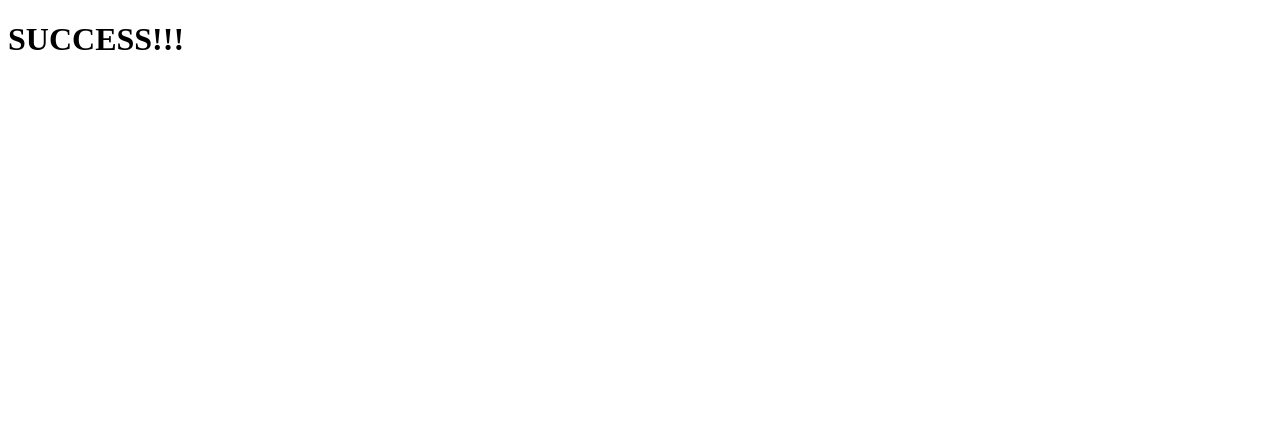
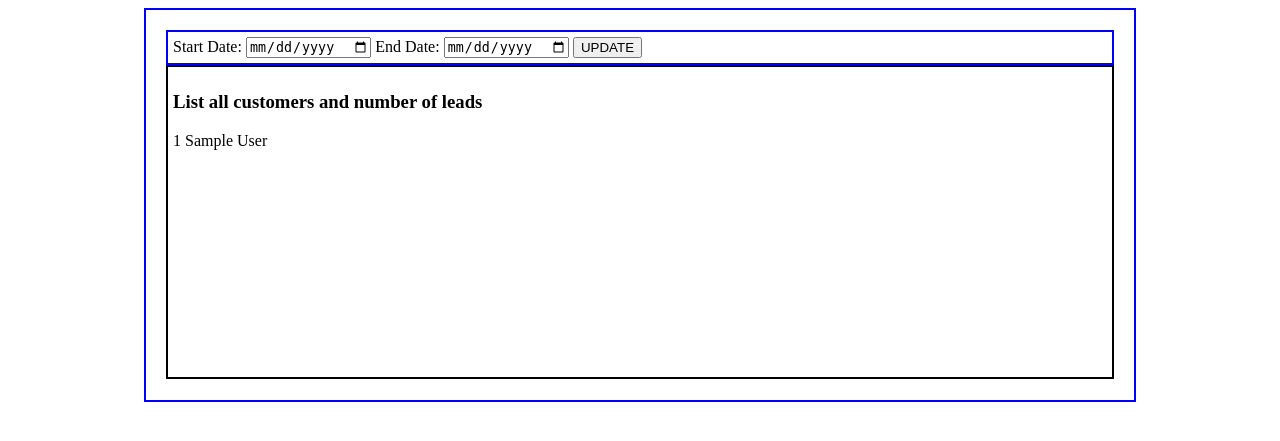
Before and after one commit to IanAranha/Flask_mySQL, a Flask app: page / in a window 1280 px wide. Before the commit the part shown is almost empty. Shown: the top 441 px of the page. Run offline with Flask 2, Linux system fonts and the light colour scheme; tables that the repository leaves empty or names only in its code hold one stand-in row (values such as "Sample post"); parts of the project's set-up code (start-up, migrations or seed data) failed here and were passed over.

Commit message:
Adding 'leads_gen_business'

```diff
--- a/leads_gen_business/server.py
+++ b/leads_gen_business/server.py
@@ -1,11 +1,11 @@
-from flask import Flask, render_template, require, redirect
+from flask import Flask, render_template, request, redirect
 from mysqlconnection import connectToMySQL
 
 app = Flask(__name__)
 
 @app.route('/')
 def index():
-    mysql = connectToMySQL('lead_get_business')
+    mysql = connectToMySQL('lead_gen_business')
     all_clients = mysql.query_db('SELECT * FROM clients')
     return render_template('index.html', clients = all_clients)
 
--- /dev/null
+++ b/leads_gen_business/static/css/myStyle.css
@@ -0,0 +1,22 @@
+#container{
+    border: 2px solid blue;
+    width: 75%;
+    margin: auto;
+    height: 350px;
+    padding: 20px;
+}
+
+#update_bar{
+    border: 2px solid blue;
+    padding: 5px;
+    display: block;
+    height: auto;
+}
+
+#display_box{
+    border: 2px solid black;
+    padding: 5px;
+    display: block;
+    height: 300px;
+    overflow-y: scroll;
+}
--- a/leads_gen_business/templates/index.html
+++ b/leads_gen_business/templates/index.html
@@ -3,10 +3,25 @@
     <head>
         <meta charset="utf-8">
         <title>LEAD_GEN_BUSINESS</title>
+        <link rel="stylesheet"  type='text/css' href="{{ url_for('static', filename='css/myStyle.css')}}">
     </head>
     <body>
-        <h1>SUCCESS!!!</h1>
-        {{clients.first_name}}
-        {{clients.client_id}}
+        <div id='container'>
+            <div id='update_bar'>
+                <form>
+                    Start Date: <input type="date" name="startdate" />
+                    End Date: <input type= "date" name='enddate' />
+                    <input type="submit" value='UPDATE' />
+                </form>
+            </div>
+            <div id='display_box'>
+                <h3>List all customers and number of leads</h3>
+                {%for client in clients%}
+                    {{client.client_id}}
+                    {{client.first_name}}
+                    {{client.last_name}}<br />
+                {%endfor%}
+            </div>
+        </div>
     </body>
 </html>
```
Also changed, not shown: leads_gen_business/static/myStyle.css (deleted).
